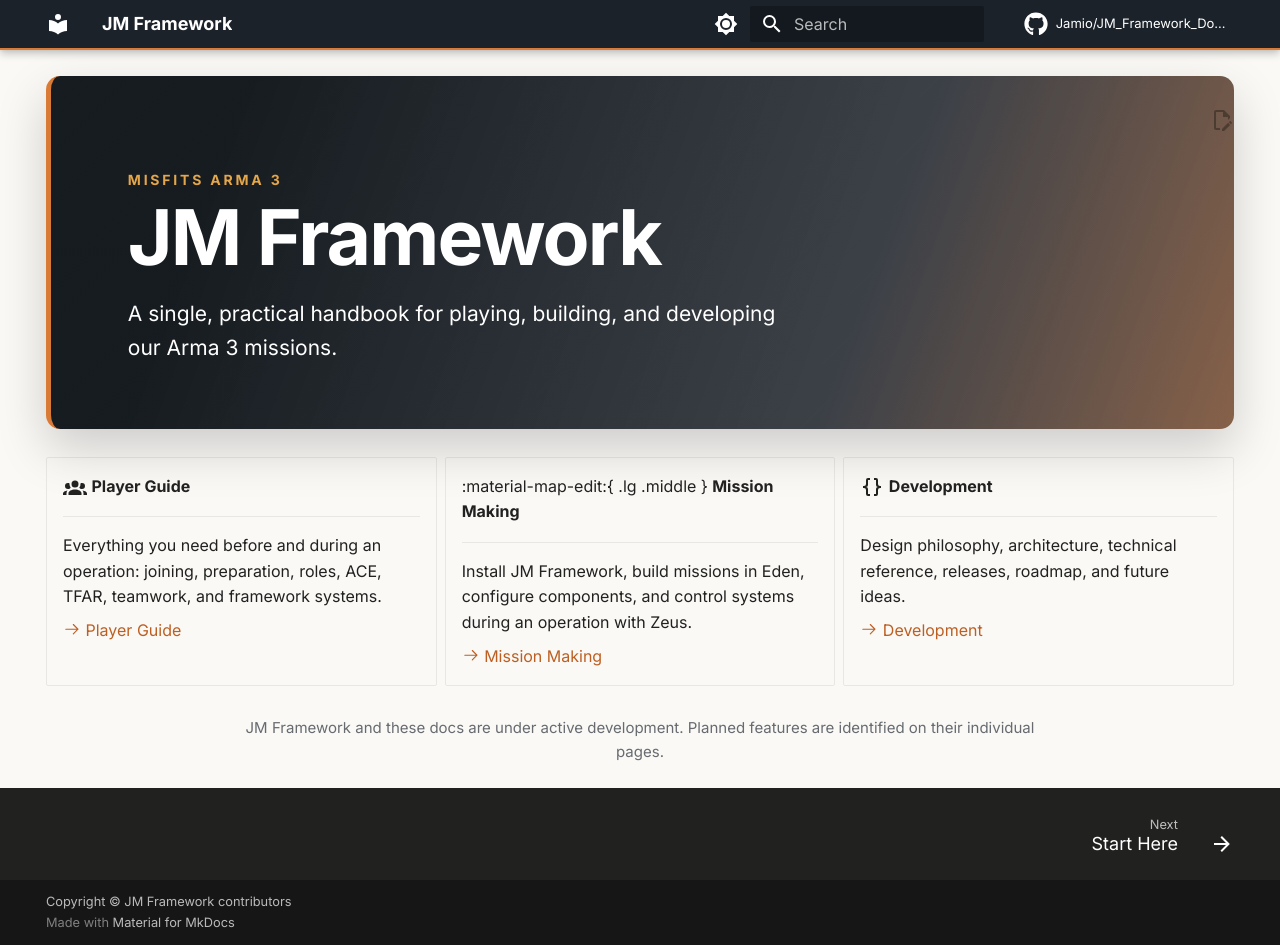
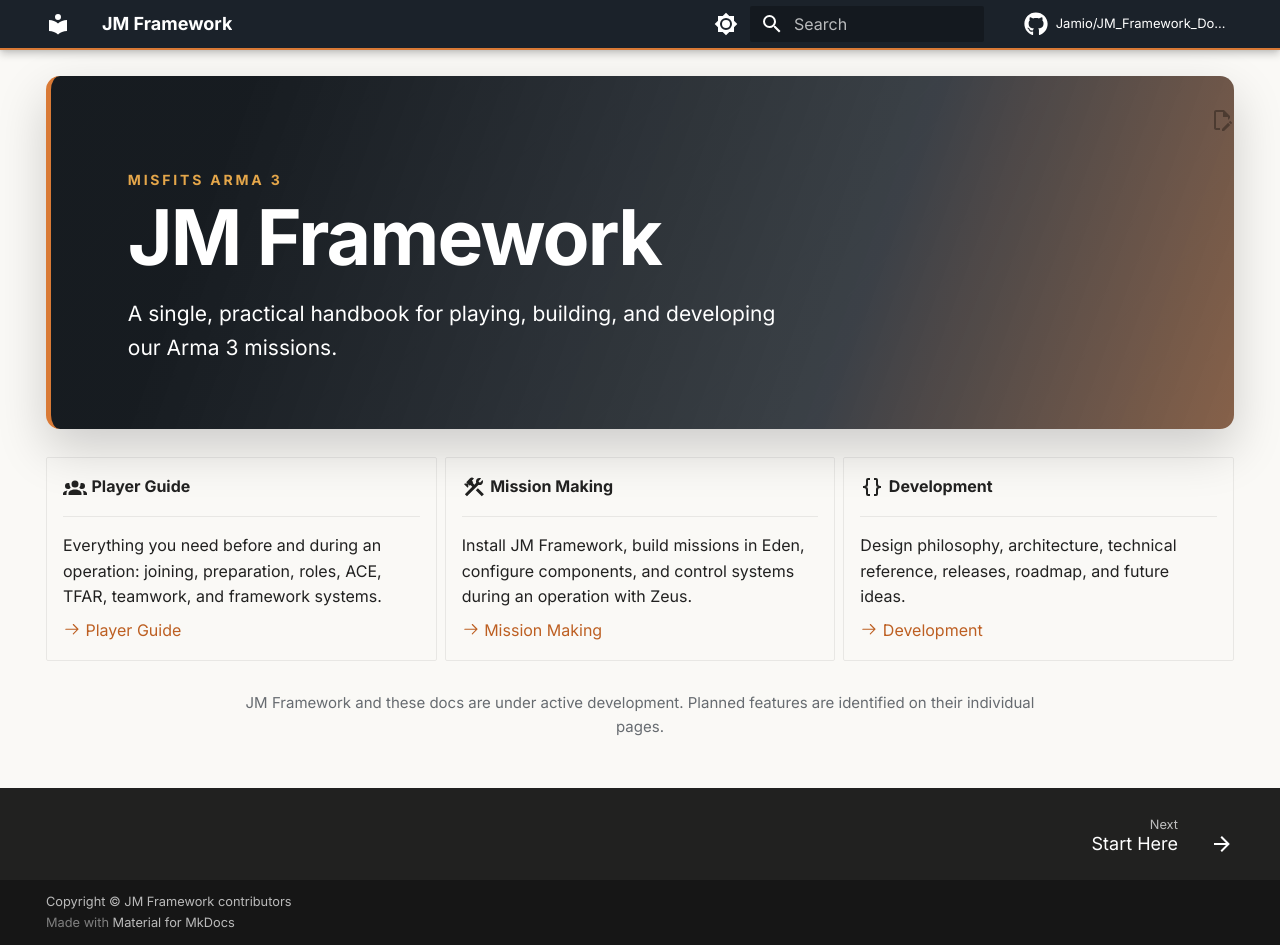
Before and after one commit to Jamio/JM_Framework_Docs, an MkDocs documentation site: the page built from docs/index.md, in a window 1280 px wide and 945 px high. Built offline with MkDocs 1.6.1 and Material for MkDocs 9.7.7, drawn with Linux system fonts in a browser that asks for light colours; comment, search, counter and statistics services are not loaded.

Commit message:
Fix Mission Making icon and add homepage image hooks

```diff
--- a/docs/index.md
+++ b/docs/index.md
@@ -4,7 +4,7 @@ hide:
   - toc
 ---
 
-<div class="jmf-hero jmf-hero--simple" markdown>
+<div class="jmf-hero jmf-hero--simple jmf-hero--home" markdown>
 
 <span class="jmf-eyebrow">MISFITS ARMA 3</span>
 
@@ -24,7 +24,7 @@ A single, practical handbook for playing, building, and developing our Arma 3 mi
 
     [:octicons-arrow-right-24: Player Guide](players/index.md)
 
--   :material-map-edit:{ .lg .middle } **Mission Making**
+-   :material-hammer-wrench:{ .lg .middle } **Mission Making**
 
     ---
 
```
